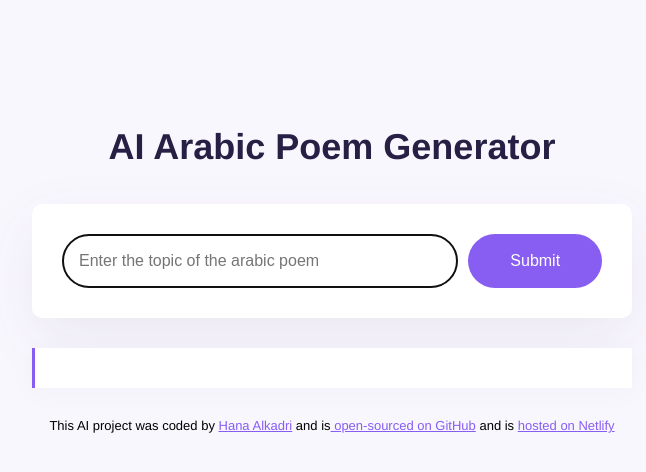
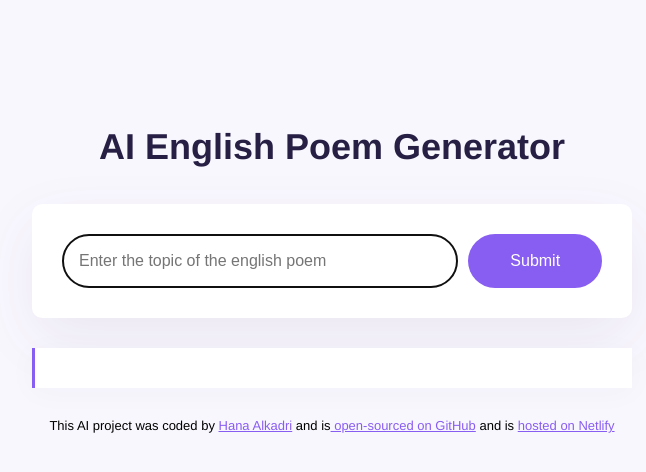
Before and after one commit to hanaalkadri/arabic-poem-generator, a website: page index.html in a window 1280 px wide. Shown: the whole page, without its empty margins (308-954 px from the left). Drawn offline with nearby package versions, Linux system fonts and the light colour scheme.

Commit message:
Update index.html

```diff
--- a/index.html
+++ b/index.html
@@ -4,23 +4,25 @@
     <meta charset="UTF-8" />
     <meta name="viewport" content="width=device-width, initial-scale=1.0" />
     <script src="https://unpkg.com/typewriter-effect@latest/dist/core.js"></script>
+    <script src="https://cdn.jsdelivr.net/npm/axios@1.6.7/dist/axios.min.js"></script>
     <link rel="stylesheet" href="src/style.css" />
-    <title>AI Arabic Poem Generator</title>
+    <title>AI English Poem Generator</title>
   </head>
   <body>
     <div class="container">
       <header>
-        <h1>AI Arabic Poem Generator</h1>
+        <h1>AI English Poem Generator</h1>
       </header>
       <main>
         <form id="poem-generator-form">
           <input
             type="text"
-            placeholder="Enter the topic of the arabic poem"
+            placeholder="Enter the topic of the english poem"
             autofocus
             required
             autocomplete="off"
             class="instructions"
+            id="user-instructions"
           />
           <input type="submit" class="submit-button" />
         </form>
```
